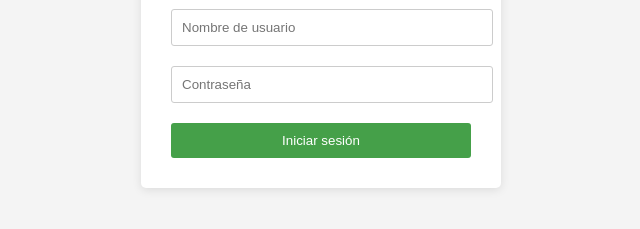
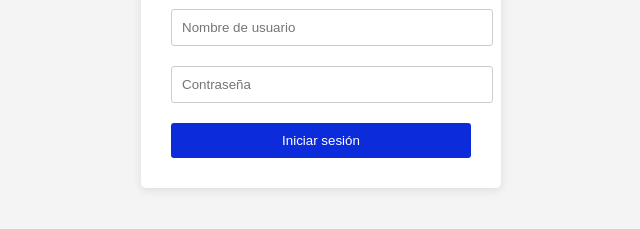
Before and after one commit to Lionnos/PracticandoGit, a plain HTML site: page index.html in a window 1280 px wide. In both pictures the pointer is over the button "Iniciar sesión". Shown: the part 363-592 px from the top of the page, without its empty margins (319-959 px from the left). Drawn offline with Linux system fonts and the light colour scheme.

Commit message:
Cambio de color

```diff
--- a/index.html
+++ b/index.html
@@ -45,7 +45,7 @@
     }
 
     .login-form button:hover {
-      background-color: #45a049;
+      background-color: #0c2bdb;
     }
   </style>
 </head>
```
